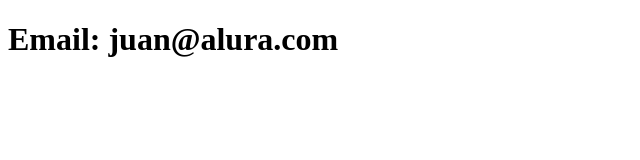
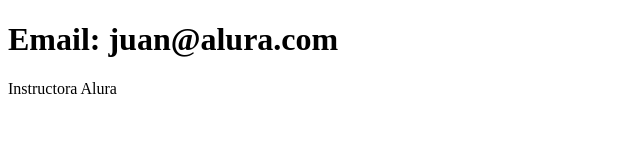
Before and after one commit to GabeJohn23/sistema-de.registro, a plain HTML site: page contacto.html in a window 1280 px wide. Shown: the whole page, without its empty margins (0-640 px from the left). Drawn offline with Linux system fonts and the light colour scheme.

Commit message:
Update contacto.html

```diff
--- a/contacto.html
+++ b/contacto.html
@@ -7,5 +7,6 @@
 </head>
 <body>
     <h1>Email: juan@alura.com</h1>
+    <p>Instructora Alura</p>
 </body>
 </html>
```
